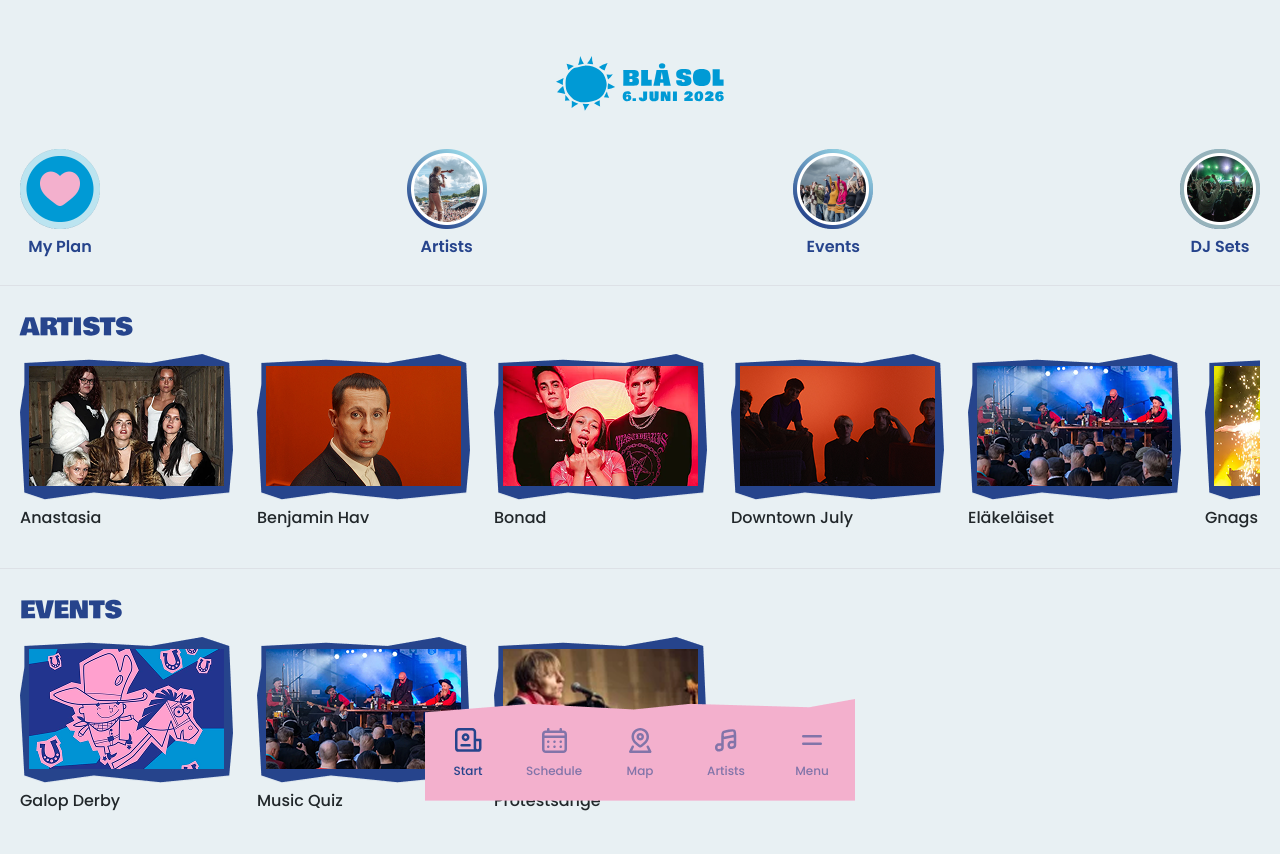
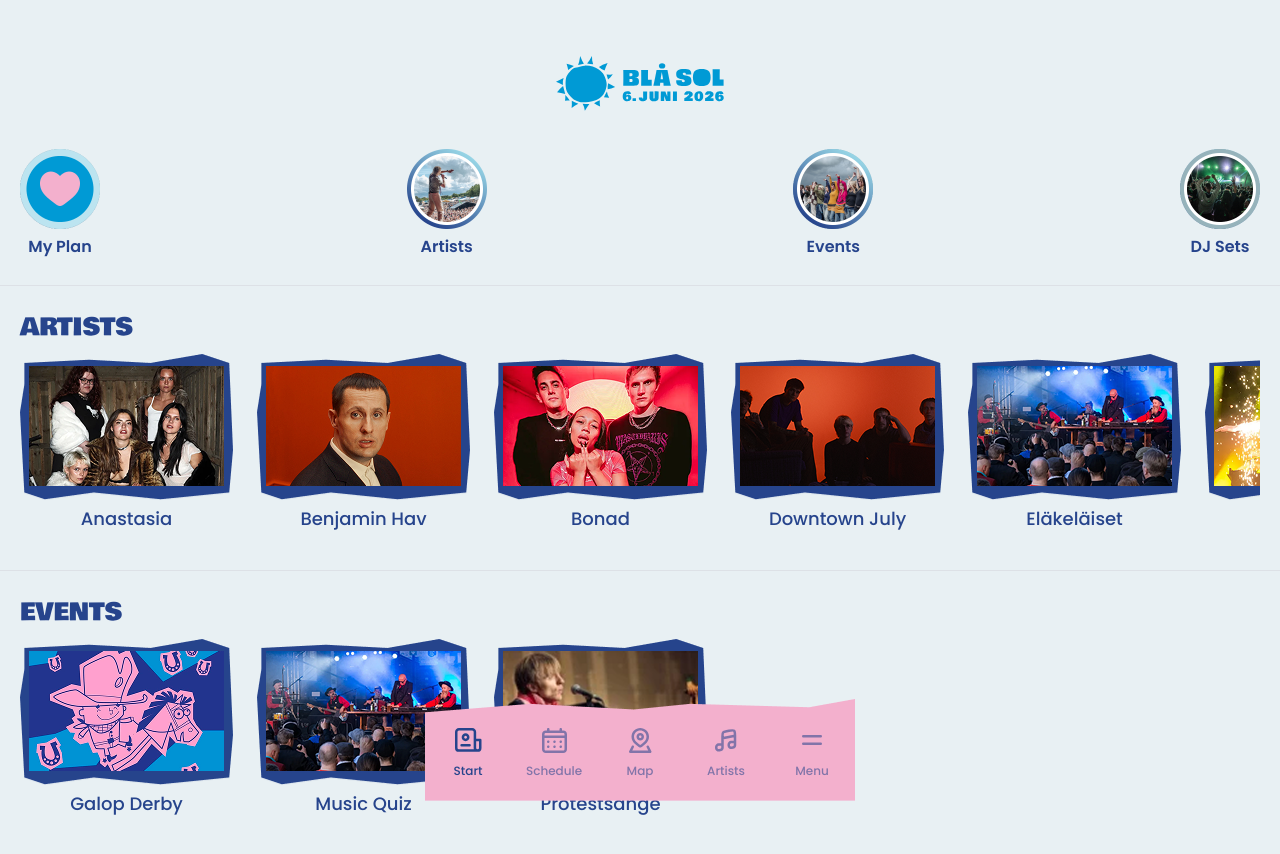
Before and after one commit to ArnasSo/festival, a React (Vite) app in the folder festival-app/: page / in a window 1280 px wide. Shown: the top 854 px of the page. Built offline with nearby package versions, Linux system fonts and the light colour scheme.

Commit message:
changed landing event card title style

```diff
--- a/festival-app/src/components/cards/LandingEventCard/LandingEventCard.module.css
+++ b/festival-app/src/components/cards/LandingEventCard/LandingEventCard.module.css
@@ -37,8 +37,9 @@
   margin: 8px 0 0;
 
   font-family: var(--font-family-02);
-  font-size: 16px;
+  font-size: 18px;
   font-weight: var(--font-weight-m);
   line-height: 1.25;
-  color: var(--text-03);
+  color: var(--text-02);
+  text-align: center;
 }
```
